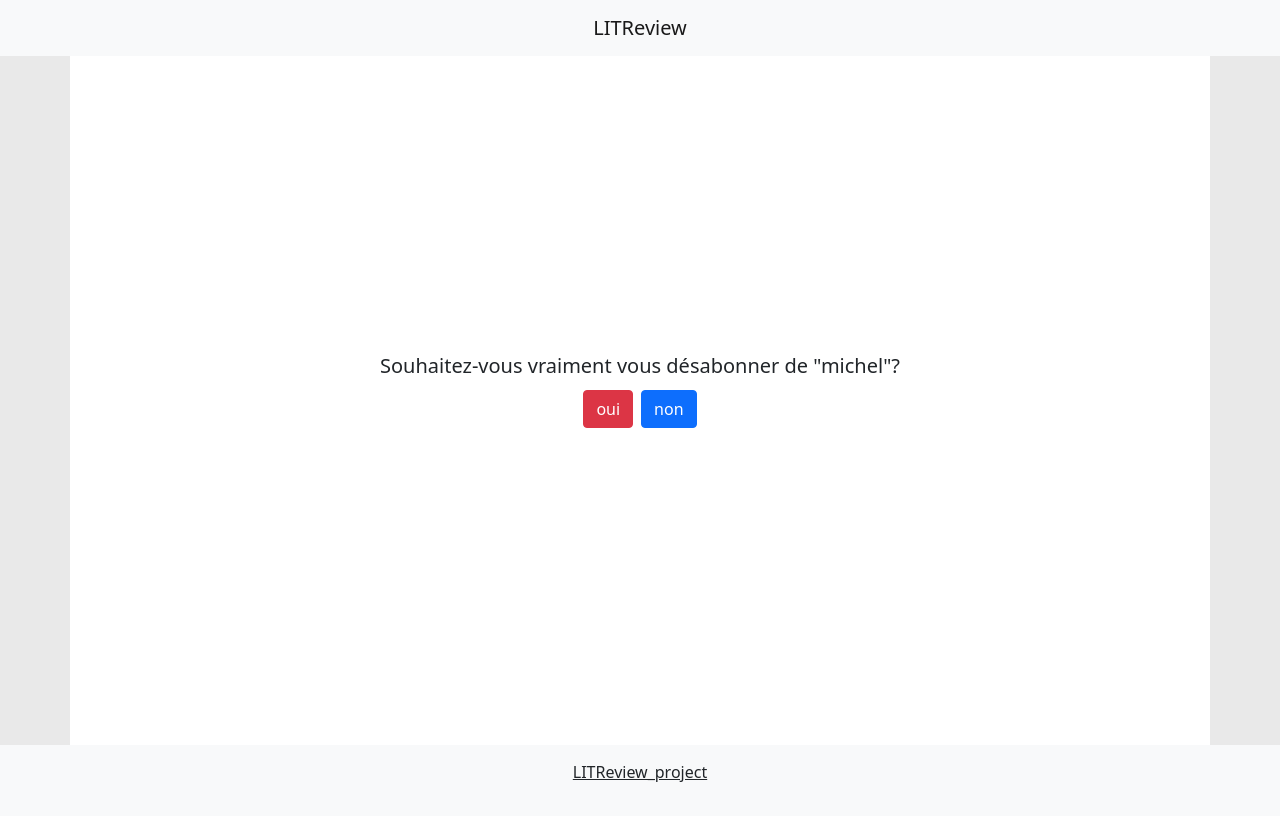
After one commit to npaillasson/LITReview_project, a Django app: page /subscription/12/delete_subscription/ in a window 1280 px wide. The commit adds this page. Run offline with Django 3.2, Linux system fonts and the light colour scheme; data comes from the database, SQL or seed files in the repository; both versions use the stored data as it was after the commit; some libraries are stand-ins or nearby versions.

Commit message:
It is now possible to unsubscribe

```diff
--- a/src/accounts/views.py
+++ b/src/accounts/views.py
@@ -1,6 +1,7 @@
 from django.shortcuts import render, get_object_or_404, redirect
 from django.contrib.auth.forms import UserCreationForm
 from django.contrib.auth import login as auth_login
+
 
 def new_account(request):
     if request.method == 'POST':
--- /dev/null
+++ b/src/review/templates/review/UserFollows_confirm_delete.html
@@ -0,0 +1,16 @@
+{% extends 'review/base.html'  %}
+{% load static %}
+{% block body %}
+<link rel="stylesheet" type="text/css" href="{% static 'css/new_ticket_style.css' %}">
+  <div class="col-10 align-self-center mx-auto">
+      <form method="post">
+          {% csrf_token %}
+        <h1 class="fs-5 text-center">Souhaitez-vous vraiment vous désabonner de "{{ object.followed_user }}"?</h1>
+          <div class="d-flex justify-content-center">
+            <button class="btn btn-danger m-1" type="submit" >oui</button>
+              <button class="btn btn-primary m-1" type="button" onclick="window.location.href= '{% url 'review:subscription_page' %}'" >non</button>
+          </div>
+</form>
+
+  </div>
+{% endblock %}
--- a/src/review/templates/review/subscriptions.html
+++ b/src/review/templates/review/subscriptions.html
@@ -18,9 +18,9 @@
               <li class="m-2">
                   <div class="w-100 border-bottom">
                       <div class="d-flex">
-                         <p class="col-8"> Vous suivez {{ sub.followed_user }}</p>
+                         <p class="col-8"> Vous suivez {{ sub.followed_user}} </p>
                         <div class="col-4 text-end">
-                            <button class="btn-sm btn-danger align-middle" type="submit" id="{{sub}}">Se désabonner</button>
+                            <button class="btn-sm btn-danger align-middle" type="button" onclick="window.location.href= '{{sub.id}}/delete_subscription/'">Se désabonner</button>
                         </div>
                       </div>
                   </div>
--- a/src/review/urls.py
+++ b/src/review/urls.py
@@ -1,9 +1,10 @@
 from django.urls import path
-from .views import index, new_ticket, subscription_page
+from .views import index, new_ticket, subscription_page, DeleteSubscription
 
 urlpatterns = [
     path('', index, name='index'),
     path('new_ticket/', new_ticket, name='new_ticket'),
     path('ticket_change/', new_ticket, name='ticket_change'),
-    path('subscription/', subscription_page, name='subscription_page')
+    path('subscription/', subscription_page, name='subscription_page'),
+    path("subscription/<pk>/delete_subscription/", DeleteSubscription.as_view(), name='delete_subscription')
 ]
--- a/src/review/views.py
+++ b/src/review/views.py
@@ -3,6 +3,8 @@ from .forms import NewTicketForm
 from django.contrib.auth.models import User
 from django.contrib.auth.decorators import login_required
 from django.contrib.auth import get_user_model
+from django.views.generic import DeleteView
+from django.urls import reverse_lazy
 from .forms import NewTicketForm, NewFollowedUser
 from .models import UserFollows
 
@@ -49,3 +51,7 @@ def subscription_page(request):
     return render(request, 'review/subscriptions.html', {'form': form, 'section': section,
                                                          'list_of_following_users': list_of_following_users,
                                                          'list_of_followed_users': list_of_followed_users})
+
+class DeleteSubscription(DeleteView):
+    model = UserFollows
+    success_url = reverse_lazy('review:subscription_page')
```
Also changed, not shown: src/db.sqlite3.
